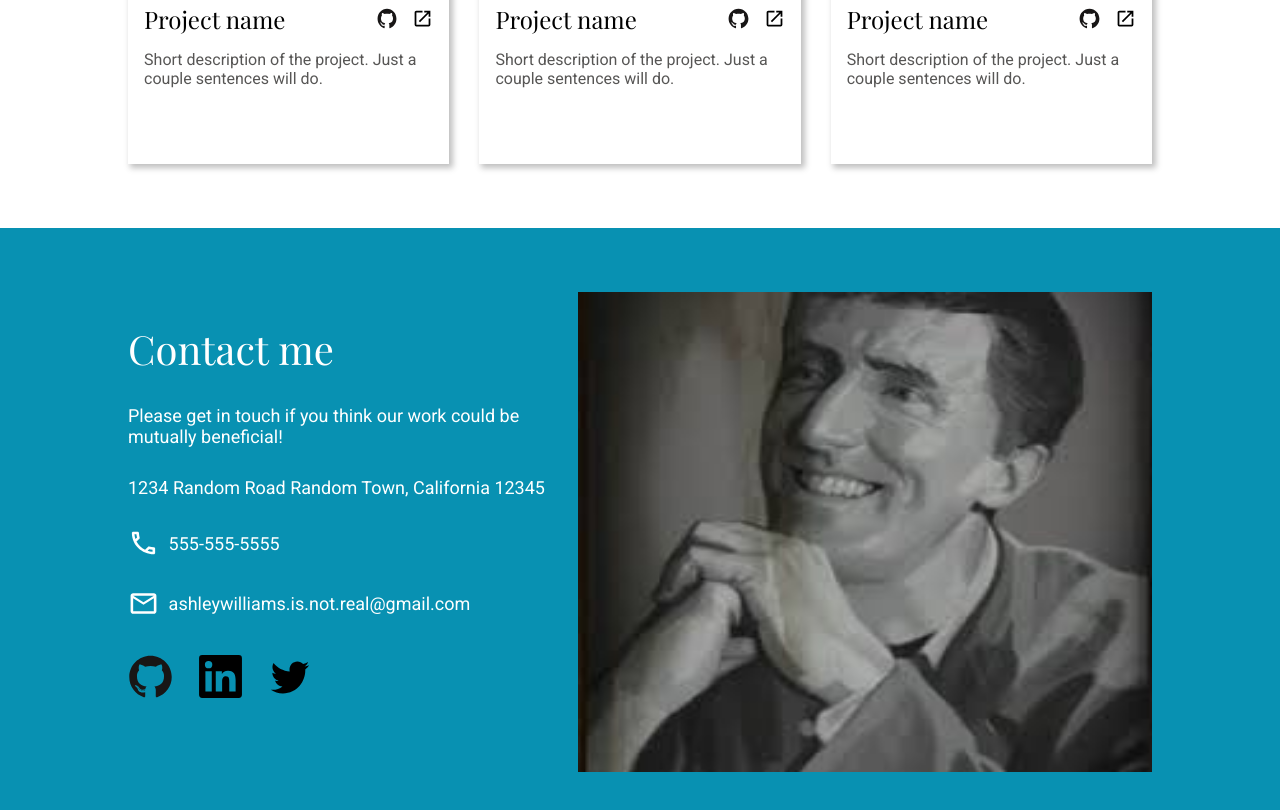
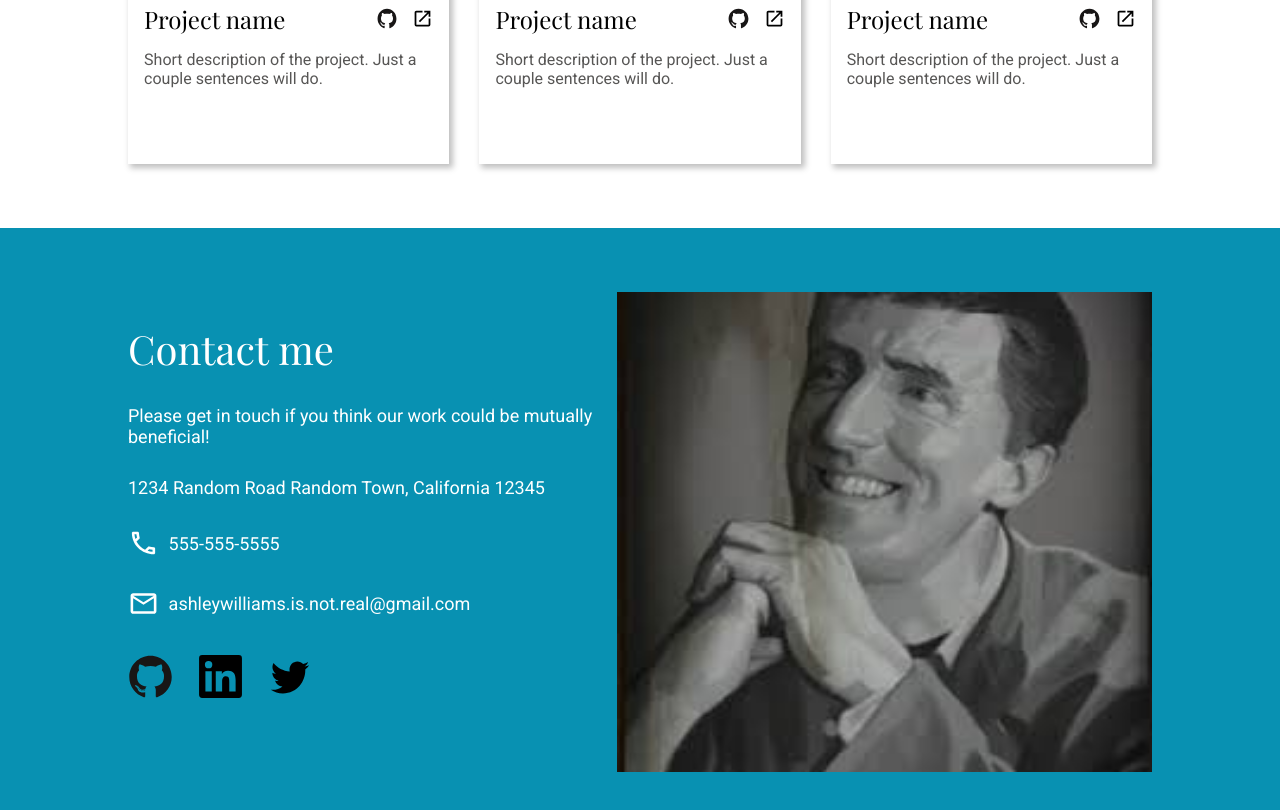
Before and after one commit to ChristoferLv/top-homepage, a plain HTML site: page index.html in a window 1280 px wide. Shown: the part 1311-2121 px from the top of the page. Drawn offline with Linux system fonts and the light colour scheme.

Commit message:
Worked on contact section responsivity

```diff
--- a/style.css
+++ b/style.css
@@ -219,6 +219,7 @@ Obs, seria necessario adicionar um div (.about-background) em torno do conteudo
     background-color: var(--main-bg-color);
     display: flex;
     padding: 5% 10%;
+    align-items: flex-start;
     height: 60%;
 }
 
@@ -238,7 +239,10 @@ Obs, seria necessario adicionar um div (.about-background) em torno do conteudo
 }
 
 .contact-pic {
-    width: 70%;
+    display: flex;
+    justify-content: center;
+    align-items: center;
+    width: 60%;
     height: 100%;
 }
 
@@ -248,7 +252,7 @@ Obs, seria necessario adicionar um div (.about-background) em torno do conteudo
     object-fit: fill;
     /* vertical-align: bottom; */
     /*Essa linha ou o display:block resolver o espaço de baixo da imagem*/
-    display: block;
+    /* display: block; */
 }
 
 .phone {
@@ -272,9 +276,7 @@ Obs, seria necessario adicionar um div (.about-background) em torno do conteudo
     display: flex;
     align-items: center;
     flex-wrap: wrap;
-    word-wrap: break-word;
     word-break: break-word;
-    overflow-wrap: break-word;
 }
 
 .email::before {
@@ -323,7 +325,6 @@ Obs, seria necessario adicionar um div (.about-background) em torno do conteudo
 @media (max-width: 1000px) {
     .contact-pic>img {
         object-fit: cover;
-        width: 100%;
     }
 
     .contact-sec {
@@ -384,7 +385,7 @@ Obs, seria necessario adicionar um div (.about-background) em torno do conteudo
 
     .contact-sec {
         flex-direction: column;
-        height: 100%;
+        height: fit-content;
         padding: 0% 0%;
     }
 
@@ -394,6 +395,7 @@ Obs, seria necessario adicionar um div (.about-background) em torno do conteudo
 
     .contact-pic {
         width: 100%;
+        height: auto;
     }
 
     .contact-info {
```
